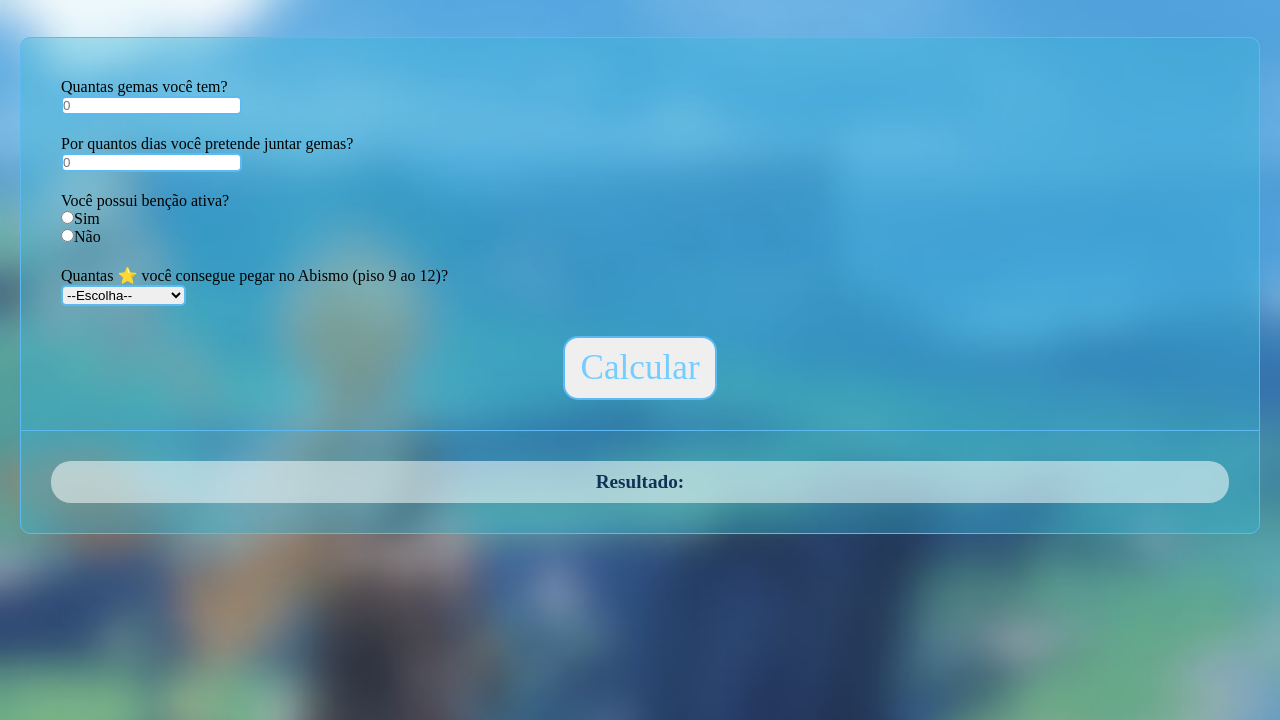
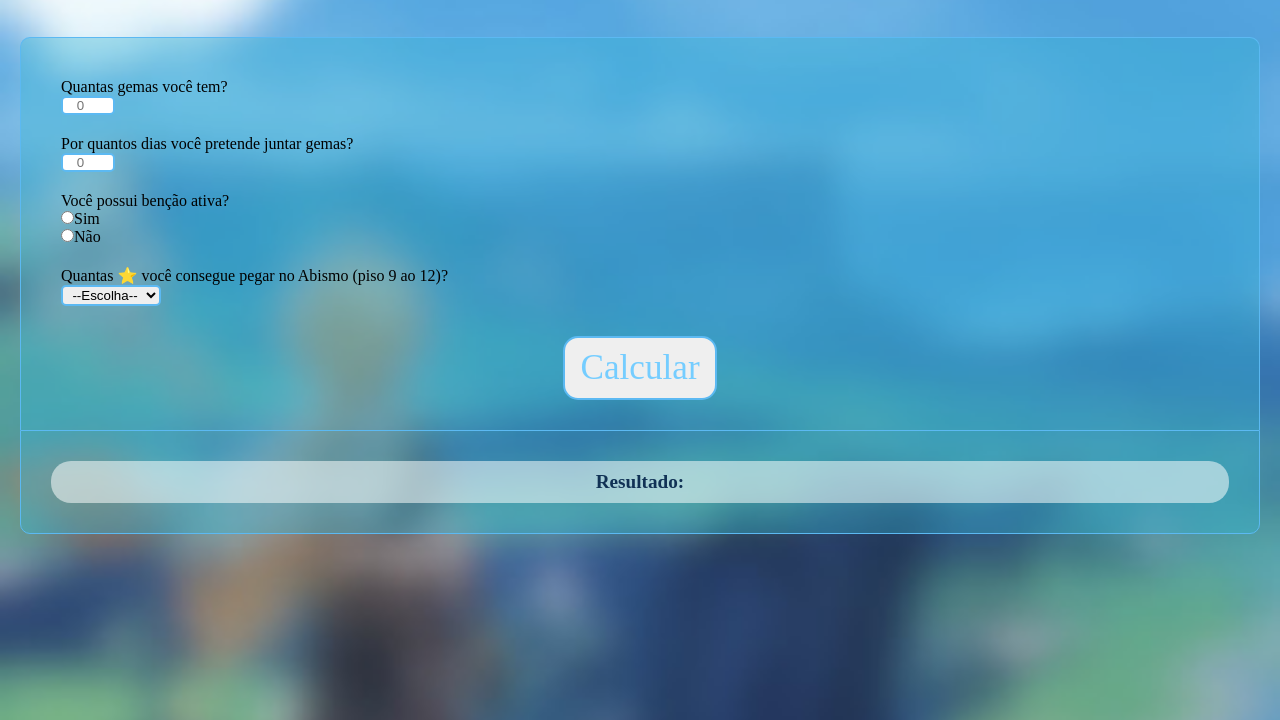
Before and after one commit to brunodaluzsilveira/primogem-calc-genshin, a plain HTML site: page index.html in a window 1280 px wide. Shown: the part 80-800 px from the top of the page. Drawn offline with Linux system fonts and the light colour scheme; a web font is replaced by a local one.

Commit message:
atualizei css e html

```diff
--- a/estilos/style.css
+++ b/estilos/style.css
@@ -47,11 +47,21 @@ section#perguntas {
     border-bottom: none;
     border-top-right-radius: 10px;
     border-top-left-radius: 10px;
+    text-align: justify;
 }
 
 .camporesp {
     border: 2px solid var(--cor-secundaria);
     border-radius: 5px;
+    width: 50px;
+    text-align: center;
+}
+
+.campoesc {
+    border: 2px solid var(--cor-secundaria);
+    border-radius: 5px;
+    width: 100px;
+    text-align: center;
 }
 
 div#botaocalculo {
--- a/index.html
+++ b/index.html
@@ -41,7 +41,7 @@
             <!--Abismo-->
             <p>
                 <label for="iabyss">Quantas ⭐ você consegue pegar no Abismo (piso 9 ao 12)?</label><br>
-                <select name="abyss" id="iabyss" class="camporesp">
+                <select name="abyss" id="iabyss" class="campoesc">
                     <option value="">--Escolha--</option>
                     <option value="0">Não faço abismo</option>
                     <option value="50">3-5 ⭐</option>
```
